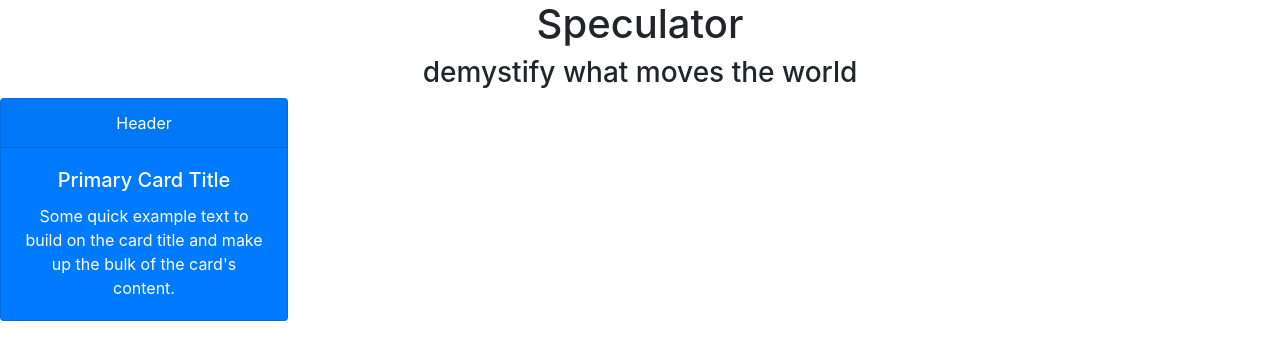
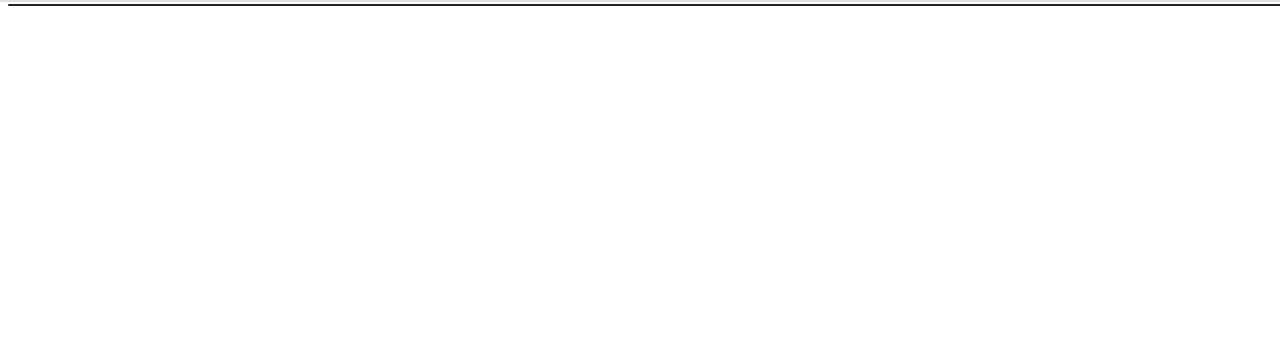
Before and after one commit to moeamadou753/speculator, a React (Create React App) app in the folder speculator/: page / in a window 1280 px wide. Shown: the top 360 px of the page. Built offline with nearby package versions, Linux system fonts and the light colour scheme.

Commit message:
Resolve merge conflict

```diff
--- a/speculator/public/index.html
+++ b/speculator/public/index.html
@@ -9,6 +9,7 @@
       name="description"
       content="Web site created using create-react-app"
     />
+    <link href="https://fonts.googleapis.com/css?family=Noto+Serif&display=swap" rel="stylesheet">
     <!--
       manifest.json provides metadata used when your web app is installed on a
       user's mobile device or desktop. See https://developers.google.com/web/fundamentals/web-app-manifest/
--- a/speculator/src/App.js
+++ b/speculator/src/App.js
@@ -1,33 +1,16 @@
 import React from 'react';
 import './scss/main.scss';
 import { Component } from 'react';
-// import { render } from 'node-sass';
 import ReactBootstrap from 'react-bootstrap';
-import Card from 'react-bootstrap/Card';
+import Card from "./components/base/Card";
 
-class App extends Component{
-
-  render() {
-    return (
-      <div className="App">
-        <h1>Speculator</h1>
-
-        <h3>demystify what moves the world</h3>
-
-        <Card bg="primary" text="white" style={{ width: '18rem' }}>
-          <Card.Header>Header</Card.Header>
-          <Card.Body>
-            <Card.Title>Primary Card Title</Card.Title>
-            <Card.Text>
-              Some quick example text to build on the card title and make up the bulk
-              of the card's content.
-            </Card.Text>
-          </Card.Body>
-        </Card>
-      </div>
-    );
-  }
-
+function App() {
+  return (
+    <div className="App">
+      <Card>
+      </Card>
+    </div>
+  );
 }
 
 export default App;
--- /dev/null
+++ b/speculator/src/components/base/Card.jsx
@@ -0,0 +1,11 @@
+import React from "react";
+
+function Card (props) {
+    return (
+        <div className="card">
+            {props.children}
+        </div>
+    )
+}
+
+export default Card;
--- a/speculator/src/scss/_globalVariables.scss
+++ b/speculator/src/scss/_globalVariables.scss
@@ -4,18 +4,25 @@
 $example-spacing-variable: 16px;
 
 // Colors
+$persimmon-orange: #CD5E29;
 
 // Typography
-body {
-  margin: 0;
-  font-family: -apple-system, BlinkMacSystemFont, 'Segoe UI', 'Roboto', 'Oxygen',
-  'Ubuntu', 'Cantarell', 'Fira Sans', 'Droid Sans', 'Helvetica Neue',
-  sans-serif;
-  -webkit-font-smoothing: antialiased;
-  -moz-osx-font-smoothing: grayscale;
+.h1 {
+  font-family: 'Noto Serif', serif;
+  font-style: normal;
+  font-weight: bold;
+  font-size: 120px;
 }
 
-code {
-  font-family: source-code-pro, Menlo, Monaco, Consolas, 'Courier New',
-  monospace;
+.h2 { // For large card titles
+  font-family: 'Noto Serif', serif;
 }
+
+.h3 { // For nav bar buttons and outlined text buttons
+
+}
+
+.body { // For large card
+  font-family: 'Noto Serif', serif;
+
+}
--- /dev/null
+++ b/speculator/src/scss/card.scss
@@ -0,0 +1,4 @@
+.card {
+  border-radius: 15px;
+  box-shadow: 8px 4px;
+}
--- a/speculator/src/scss/main.scss
+++ b/speculator/src/scss/main.scss
@@ -5,3 +5,4 @@
 // Example:
 @import "./App.scss"; // @import "App", @import "./App" would also work.
 @import "./globalVariables";
+@import "./card";
```
